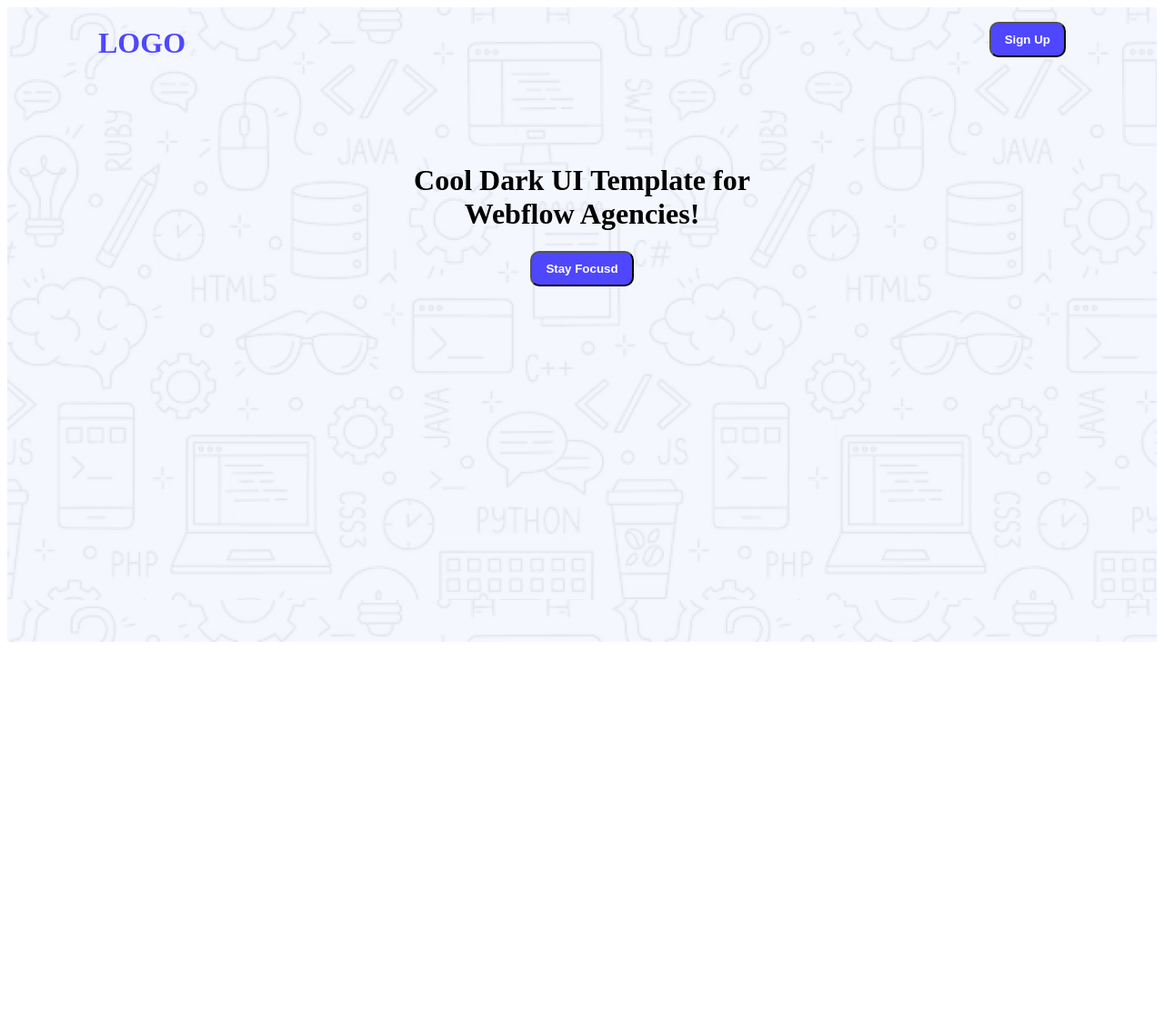
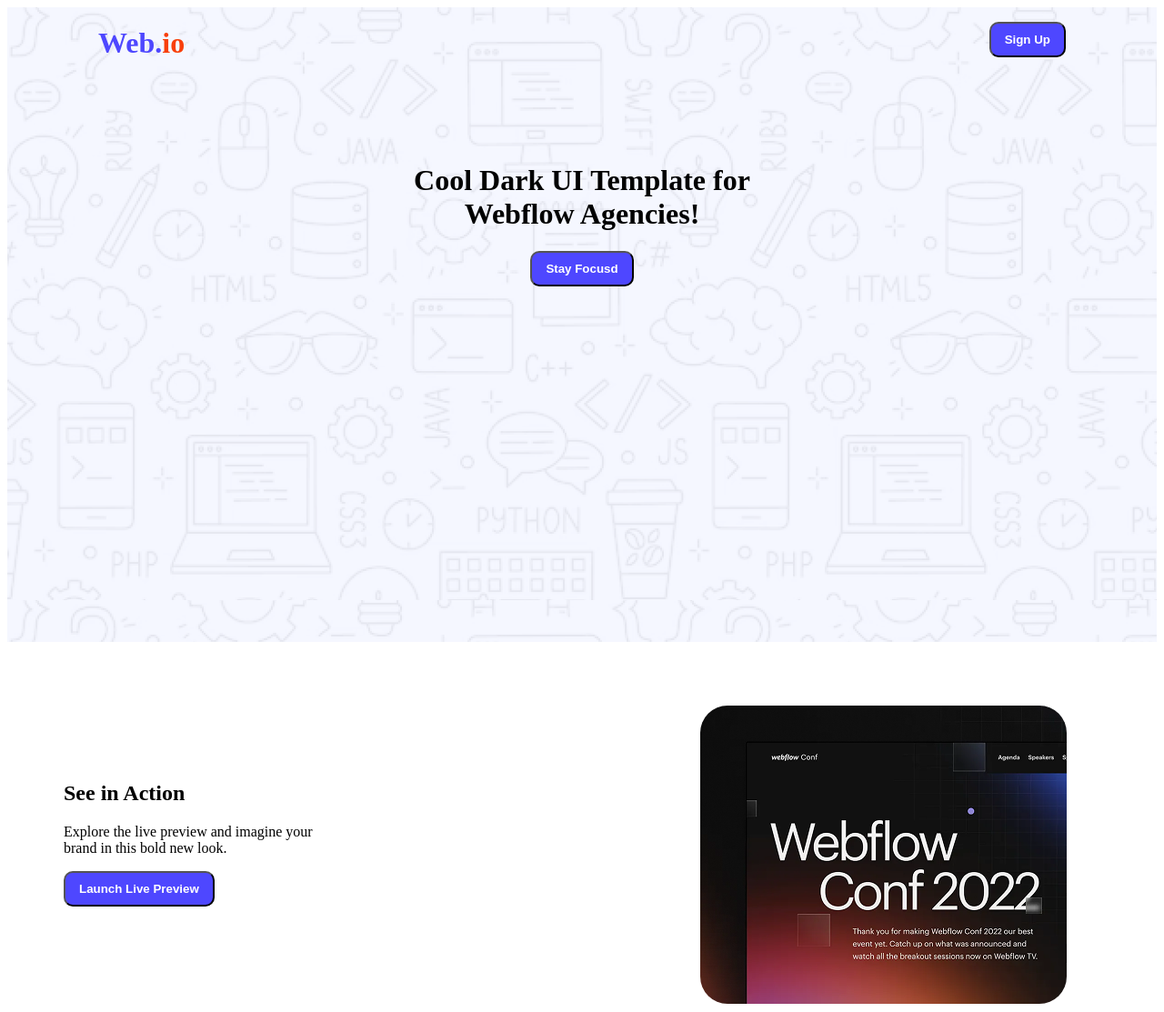
Before and after one commit to jewel669/programming-assigment-01-, a plain HTML site: page index.html in a window 1280 px wide. Shown: the whole page at 91% size. Before the commit the page ends 800 px from the top, so only its background shows below. Drawn offline with Linux system fonts and the light colour scheme.

Commit message:
added button & iamge

```diff
--- a/index.html
+++ b/index.html
@@ -10,7 +10,7 @@
 <body>
     <header>
       <div class="heading">
-        <h1 class="head-title">LOGO</h1>
+        <h1 class="head-title">Web.<span class="head-icon-title">io</span> </h1>
         <ul>
             <li><a href=""><button class="btn-primary">Sign Up</button></a></li>
         </ul>
@@ -22,6 +22,15 @@
     </header>
 
    <main>
+    <div class="secendary">
+     <div class="secendary-title-name">
+      <h2 class="secendary-title">See in Action</h2>
+      <p class="title-description">Explore the live preview and imagine your brand in this bold new look.</p>
+      <button class="btn-primary">Launch Live Preview</button>
+     </div>
+     <img height="328px" width="403px" class="picci-image" src="images/wc-mini.png" alt="">
+     </div>
+
 
    </main>
 
--- a/styles/style.css
+++ b/styles/style.css
@@ -3,6 +3,11 @@ header{
     background-image: url(../images/Head-bg.png);
     max-width: 1540px;
     height: 698px;
+}
+.head-icon-title{
+    color:rgb(248, 63, 11);
+    font-weight: 800px;
+
 }
 .heading{
     display: flex;
@@ -11,6 +16,7 @@ header{
     height: 151px;
     margin-left: 100px;
     margin-right: 100px;
+    /* margin-top:50px; */
 
 }
 .heading-title{
@@ -43,3 +49,25 @@ button:hover{
     background-color: rgb(245, 155, 122);
     color: black;
 }
+.secendary{
+    width: 1140px;
+    height: 329px;
+    background-color: #fff;
+    display: flex;
+    margin: 0 auto;
+    margin-top: 70px;
+    gap:400px;
+}
+.secendary-title-name{
+    width: 300px;
+    height: 203px;
+     margin:auto 0;
+
+}
+.title-description{
+
+}
+
+.picci-image{
+    border-radius: 30px;
+}
```
